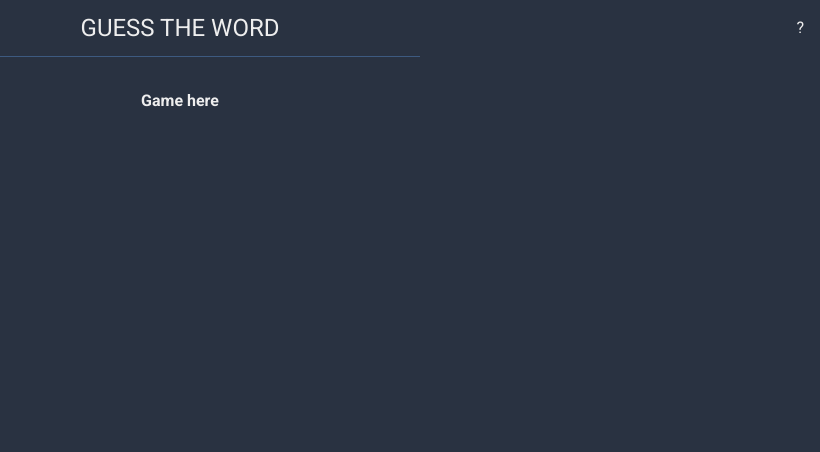
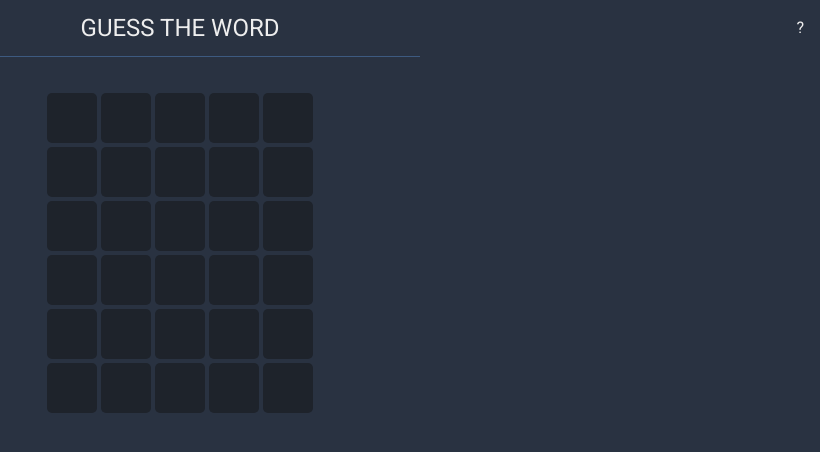
Before and after one commit to pranavsricharan/word-guess-game, a React (Create React App) app: page / in a window 1280 px wide. Both pictures are taken after a click on the button "Start". Shown: the top 452 px of the page, without its empty margins (460-1280 px from the left). Built offline with nearby package versions, Linux system fonts and the light colour scheme.

Commit message:
feat: add screen for gameplay

```diff
--- a/package.json
+++ b/package.json
@@ -13,6 +13,7 @@
     "react": "^17.0.2",
     "react-dom": "^17.0.2",
     "react-scripts": "5.0.0",
+    "react-simple-keyboard": "^3.4.56",
     "typescript": "^4.5.5",
     "web-vitals": "^2.1.4"
   },
--- a/src/App.css
+++ b/src/App.css
@@ -16,11 +16,3 @@
   justify-content: center;
   flex-direction: column;
 }
-
-.start-game {
-  background: #34a6ff;
-  font-size: 1.5em;
-  font-weight: 500;
-  padding: 20px 60px;
-  color: #fff;
-}
--- a/src/App.tsx
+++ b/src/App.tsx
@@ -1,6 +1,7 @@
 import React, { useState } from 'react';
 import './App.css';
 import About from './components/About';
+import Game from './components/Game';
 import Header from './components/Header';
 
 function App() {
@@ -10,11 +11,11 @@ function App() {
     <div className="app">
       <Header></Header>
         {gameStarted
-          ? (<strong>Game here</strong>)
+          ? (<Game/>)
           : (
             <main className="vertical-center">
               <About></About>
-              <button className="start-game" onClick={startGame}>Start</button>
+              <button className="primary" onClick={startGame}>Start</button>
             </main>
           )
         }
--- /dev/null
+++ b/src/components/Game.css
@@ -0,0 +1,11 @@
+.game {
+  display: flex;
+  flex-direction: column;
+  flex: 3;
+  justify-content: space-between;
+}
+
+.game-result-container {
+  margin: 16px 0;
+  flex: 1
+}
--- /dev/null
+++ b/src/components/Game.tsx
@@ -0,0 +1,70 @@
+import React, { useState } from "react";
+import Result, { Answer } from "../model/Result";
+import WordGuessService from "../service/WordGuessService";
+import "./Game.css";
+import GameGridRow from "./GameGridRow";
+import GameResult from "./GameResult";
+import KeyboardInput from "./KeyboardInput";
+
+function getEmptyState(): string[] {
+  return Array(6).fill("");
+}
+
+function getEmptyResults(): (Result | undefined)[] {
+  return Array(6);
+}
+
+const wordGuessService = new WordGuessService();
+wordGuessService.next();
+
+export default function Game() {
+  const [wordGrid, setWordGrid] = useState(getEmptyState())
+  const [results, setResults] = useState(getEmptyResults());
+  const [currentAttempt, setCurrentAttempt] = useState(0);
+  const [input, setInput] = useState("");
+  const [answer, setAnswer] = useState<Answer>();
+  const onChange = (text: string) => {
+    setInput(text);
+    wordGrid[currentAttempt] = input;
+    setWordGrid(
+      [
+        ...wordGrid.slice(0, currentAttempt),
+        text,
+        ...wordGrid.slice(currentAttempt + 1)
+      ]
+    );
+  }
+  const onSubmit = (text: string) => {
+    const result = wordGuessService.guess(text);
+    setInput("");
+    setCurrentAttempt(currentAttempt + 1);
+    setResults([
+      ...results.slice(0, currentAttempt),
+      result,
+      ...results.slice(currentAttempt + 1)
+    ]);
+    setAnswer(result.answer)
+  }
+
+  const reset = () => {
+    alert('Not implemented');
+  };
+
+  return <main className="game">
+    <div className="game-grid">
+      {
+        wordGrid
+          .map((word, index) =>
+            (<GameGridRow key={word + index} result={results[index]} word={word} />)
+          )
+      }
+    </div>
+    {!wordGuessService.canGuess && (
+      <div className="game-result-container">
+        <GameResult result={answer!} />
+        <button className="primary" onClick={reset}>New game</button>
+      </div>
+      )}
+    {wordGuessService.canGuess && <KeyboardInput input={input} onChange={onChange} onSubmit={onSubmit} />}
+  </main>;
+}
--- /dev/null
+++ b/src/components/GameGridRow.css
@@ -0,0 +1,32 @@
+.game-grid-row {
+  display: flex;
+  flex-wrap: nowrap;
+  justify-content: center;
+}
+
+.game-grid-row div {
+  width: 50px;
+  height: 50px;
+  background: #1e232b;
+  margin-top: 4px;
+  margin-left: 4px;
+  border-radius: 5px;
+  line-height: 50px;
+  font-size: 18px;
+}
+
+.game-grid-row div:first-of-type {
+  margin-left: 0;
+}
+
+.game-grid-row div.correct {
+  background: rgb(43, 145, 43);
+}
+
+.game-grid-row div.incorrect-position {
+  background-color: rgb(162, 162, 31);
+}
+
+.game-grid-row div.not-present {
+  background-color: rgb(231, 45, 45);
+}
--- /dev/null
+++ b/src/components/GameGridRow.tsx
@@ -0,0 +1,44 @@
+import React from "react";
+import Result, { LetterStatus } from "../model/Result";
+import "./GameGridRow.css";
+
+type Props = {
+  word?: string
+  result?: Result
+}
+
+function getPaddedArray(word?:string) {
+  const letters =  Array(5).fill('');
+  if (!!word) {
+    word.split("").forEach((letter, index) => letters[index] = letter);
+  }
+
+  return letters;
+}
+
+export default function GameGridRow({ word, result }: Props) {
+  let letters: string[] = getPaddedArray(word);
+
+  const getClassName = (index: number) => {
+    if (!result || !result.letters) {
+      return "";
+    }
+
+    switch (result.letters[index].status) {
+      case LetterStatus.CORRECT_POSITION:
+        return 'correct';
+      case LetterStatus.INCORRECT_POSITION:
+        return 'incorrect-position';
+      case LetterStatus.NOT_PRESENT:
+        return 'not-present'
+    }
+  }
+
+  return (
+    <div className="game-grid-row">
+      {
+        letters.map((letter, index) => <div className={getClassName(index)} key={letter + index}>{letter}</div>)
+      }
+    </div>
+  );
+}
--- /dev/null
+++ b/src/components/GameResult.css
@@ -0,0 +1,7 @@
+.game-result .correct {
+  color: rgb(43, 145, 43);
+}
+
+.game-result .wrong {
+  color: rgb(231, 45, 45);
+}
--- /dev/null
+++ b/src/components/GameResult.tsx
@@ -0,0 +1,20 @@
+import React from "react";
+import { Answer, AnswerStatus } from "../model/Result";
+import "./GameResult.css";
+
+type Props = {
+  result: Answer
+}
+
+export default function GameResult({ result }: Props) {
+  return (
+    <div className="game-result">
+      {result.status === AnswerStatus.CORRECT
+        ? <div className="correct">Correct answer!</div>
+        : <div className="wrong">Wrong answer!</div>
+      }
+      <h1>{result.word}</h1>
+      <a href={`https://www.dictionary.com/browse/${result.word}`}>Click here</a> for definition.
+    </div>
+  );
+}
--- /dev/null
+++ b/src/components/KeyboardInput.css
@@ -0,0 +1,23 @@
+.simple-keyboard.dark-theme {
+  background-color: #1e232b;
+  border-radius: 0;
+  border-bottom-right-radius: 5px;
+  border-bottom-left-radius: 5px;
+  width: 100vw;
+}
+
+.simple-keyboard.dark-theme .hg-button {
+  height: 50px;
+  display: flex;
+  justify-content: center;
+  align-items: center;
+  background: #1e232b;
+  color: white;
+  border-radius: 5px;
+  border: 1px solid #293241;
+  margin: 0;
+}
+
+.simple-keyboard.dark-theme .hg-row .hg-button:not(:last-child) {
+  margin-right: 1px;
+}
--- /dev/null
+++ b/src/components/KeyboardInput.tsx
@@ -0,0 +1,55 @@
+import React from "react";
+import Keyboard from "react-simple-keyboard";
+import "react-simple-keyboard/build/css/index.css";
+import "./KeyboardInput.css";
+
+const BACKSPACE = "{bksp}"
+const ENTER = "{enter}"
+
+const LAYOUT = {
+  default: [
+    "Q W E R T Y U I O P",
+    "A S D F G H J K L",
+    `${BACKSPACE} Z X C V B N M ${ENTER}`,
+  ]
+}
+
+const DISPLAY = {
+  "{bksp}": "del",
+  "{enter}": "enter"
+}
+
+type Props = {
+  input: string,
+  onChange: (letter: string) => void,
+  onSubmit: (letter: string) => void,
+};
+
+export default function KeyboardInput({ onChange, onSubmit, input }: Props) {
+  const onKeyPress = (key: string) => {
+    switch(key) {
+      case ENTER:
+        if (input.length === 5) {
+          onSubmit(input);
+        }
+        break;
+      case BACKSPACE:
+        if (input.length > 0) {
+          input = input.slice(0, input.length - 1);
+        }
+        onChange(input);
+        break;
+      default:
+        if (input.length < 5) {
+          input += key;
+          onChange(input);
+        }
+        break;
+    }
+  }
+  return <Keyboard
+    layout={LAYOUT}
+    display={DISPLAY}
+    onKeyPress={onKeyPress}
+    theme={"hg-theme-default dark-theme"} />;
+}
--- a/src/index.css
+++ b/src/index.css
@@ -25,3 +25,11 @@ button {
   border-radius: 5px;
   cursor: pointer;
 }
+
+button.primary {
+  background: #34a6ff;
+  font-size: 1.5em;
+  font-weight: 500;
+  padding: 10px 40px;
+  color: #fff;
+}
```
Also changed, not shown: 1 other file (tests, documents, lock files or other folders).
